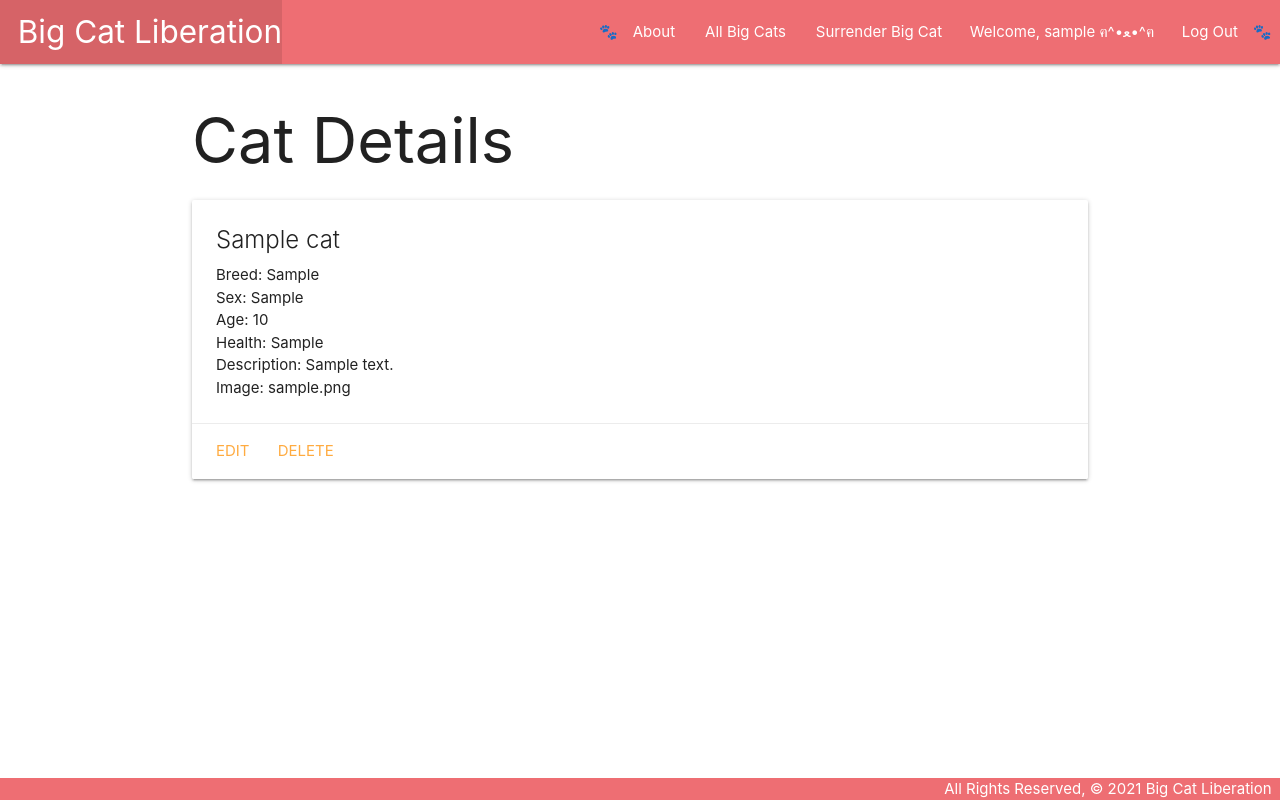
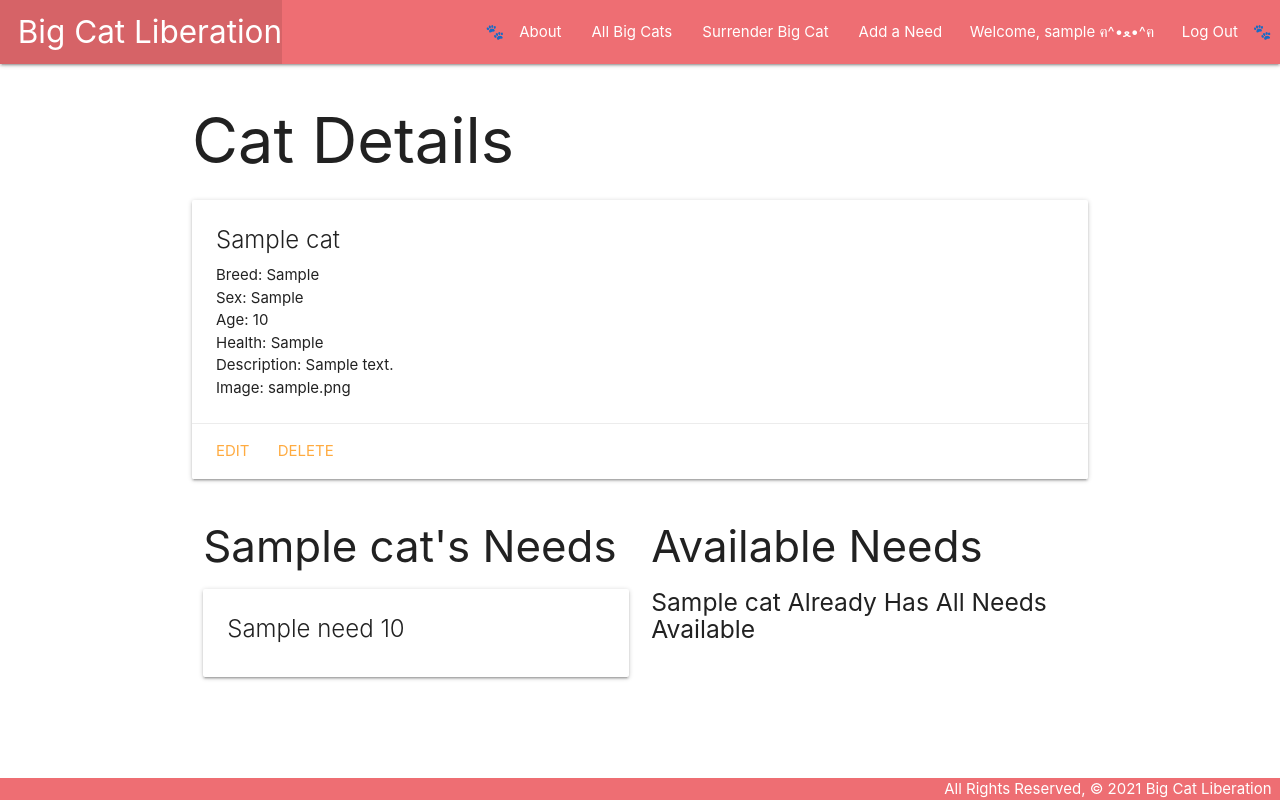
Before and after one commit to priya131998/big-cat-liberation, a Django app: page /cats/1 in a window 1280 px wide. Run offline with Django 3.2, Linux system fonts and the light colour scheme; a user stored in the database is signed in; tables that the repository leaves empty hold one stand-in row (values such as "Sample post").

Commit message:
applies needs CR

```diff
--- a/main_app/models.py
+++ b/main_app/models.py
@@ -14,6 +14,9 @@ class Needs(models.Model):
     def __str__(self):
         return self.name
 
+    def get_absolute_url(self):
+        return reverse('needs_detail', kwargs={'pk': self.id})
+
 class Cat(models.Model):
     name = models.CharField(max_length=50)
     breed = models.CharField(max_length=50)
@@ -29,5 +32,5 @@ class Cat(models.Model):
     def __str__(self):
         return self.name
 
-    # def get_absolute_url(self):
-    #     return reverse("detail", kwargs={"cat_id": self.id})
+    def get_absolute_url(self):
+        return reverse("detail", kwargs={"cat_id": self.id})
--- a/main_app/templates/base.html
+++ b/main_app/templates/base.html
@@ -24,6 +24,9 @@
           <li><a href="{% url 'index' %}">All Big Cats</a></li>
           {% if user.is_authenticated %}
           <li><a href="{% url 'cats_create' %}">Surrender Big Cat</a></li>
+          {% if user.is_superuser%}
+          <li><a href="{% url 'needs_create' %}">Add a Need</a></li>
+          {% endif %}
           <li> &nbsp;&nbsp; Welcome, {{ user }} ฅ^•ﻌ•^ฅ &nbsp;&nbsp; </li>
           <li><a href="{% url 'logout' %}">Log Out</a></li>
           {% else %}
--- a/main_app/templates/cats/detail.html
+++ b/main_app/templates/cats/detail.html
@@ -25,5 +25,46 @@
   </div>
   {% endif %}
 </div>
+<div class="row">
+  <div class="col s6">
+    <h3>{{ cat.name }}'s Needs</h3>
+    {% if cat.needs.count %}
+      {% for need in cat.needs.all %}
+        <div class="card">
+          <div class="card-content">
+            <span class="card-title">
+              <span>{{ need.name }}</span> {{ need.quantity }}
+            </span>
+          </div>
+        </div>
+      {% endfor %}
+    {% else %}
+      <h5>No Needs :(</h5>
+    {% endif %}
+  </div>
+  <!-- Available needs will come after this line -->
+  <div class="col s6">
+    <h3>Available Needs</h3>
+    {% if needs.count %}
+      {% for need in needs.all %}
+        <div class="card">
+          <div class="card-content">
+            <span class="card-title">
+              <span>{{ need.name }}</span> {{ need.quantity }}
+            </span>
+          </div>
+          <div class="card-action">
+            <form action="{% url 'assoc_need' cat.id need.id %}" method="post">
+              {% csrf_token %}
+              <button type="submit" class="btn">Add</button>
+            </form>
+          </div>
+        </div>
+      {% endfor %}
+    {% else %}
+      <h5>{{cat.name}} Already Has All Needs Available</h5>
+    {% endif %}
+  </div>
+</div>
 
 {% endblock %}
--- a/main_app/urls.py
+++ b/main_app/urls.py
@@ -9,5 +9,11 @@ urlpatterns = [
     path('cats/<int:cat_id>', views.cats_detail, name='detail'),
     path('cats/<int:pk>/update', views.CatUpdate.as_view(), name='cats_update'),
     path('cats/<int:pk>/delete', views.CatDelete.as_view(), name='cats_delete'),
+    path('needs/', views.NeedsList.as_view(), name='needs_index'),
+    path('needs/<int:pk>/', views.NeedsDetail.as_view(), name='needs_detail'),
+    path('needs/create/', views.NeedsCreate.as_view(), name='needs_create'),
+    path('needs/<int:pk>/update/', views.NeedsUpdate.as_view(), name='needs_update'),
+    path('needs/<int:pk>/delete/', views.NeedsDelete.as_view(), name='needs_delete'),
+    path('needs/<int:cat_id>/assoc_needs/<int:needs_id>/', views.assoc_needs, name='assoc_needs'),
     path('accounts/signup/', views.signup, name='signup'),
 ]
--- a/main_app/views.py
+++ b/main_app/views.py
@@ -1,10 +1,11 @@
 from django.shortcuts import render, redirect
 from django.views.generic.edit import CreateView, UpdateView, DeleteView
+from django.views.generic import ListView, DetailView
 from django.contrib.auth import login
 from django.contrib.auth.forms import UserCreationForm
 from django.contrib.auth.decorators import login_required
 from django.contrib.auth.mixins import LoginRequiredMixin
-from .models import Cat, User
+from .models import Cat, User, Needs
 
 class CatCreate(LoginRequiredMixin, CreateView):
     model = Cat
@@ -56,3 +57,25 @@ def signup(request):
     form = UserCreationForm()
     context = {'form': form, 'error_message': error_message}
     return render(request, 'registration/signup.html', context)
+
+class NeedsList(ListView):
+    model = Needs
+
+class NeedsDetail(DetailView):
+    model = Needs
+
+class NeedsCreate(CreateView):
+    model = Needs
+    fields = '__all__'
+
+class NeedsUpdate(UpdateView):
+    model = Needs
+    fields = ['name', 'quantity', 'link', 'reason']
+
+class NeedsDelete(DeleteView):
+    model = Needs
+    success_url = '/needs/'
+
+def assoc_needs(request, cat_id, needs_id):
+    Cat.objects.get(id=cat_id).needs.add(needs_id)
+    return redirect('detail', cat_id=cat_id)
```
Also changed, not shown: main_app/templates/main_app/needs_detail.html (added, +18 -0 lines), main_app/templates/main_app/needs_form.html (added, +17 -0 lines), main_app/templates/main_app/needs_list.html (added, +17 -0 lines), main_app/templates/main_app/needs_confirm_delete.html (added).
